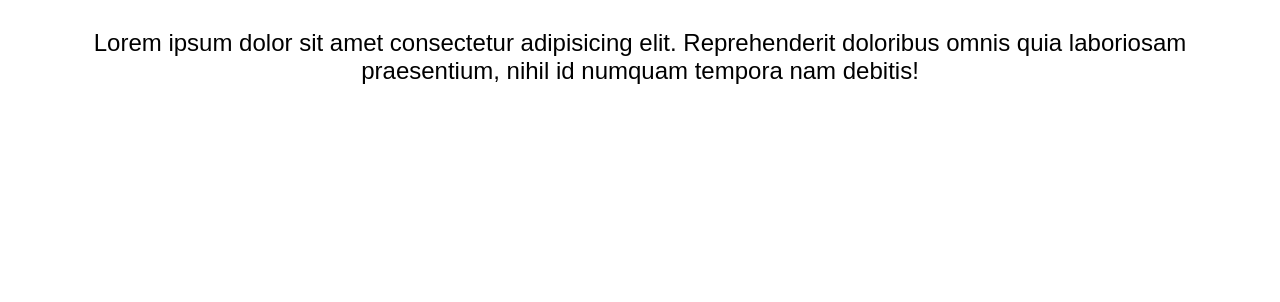
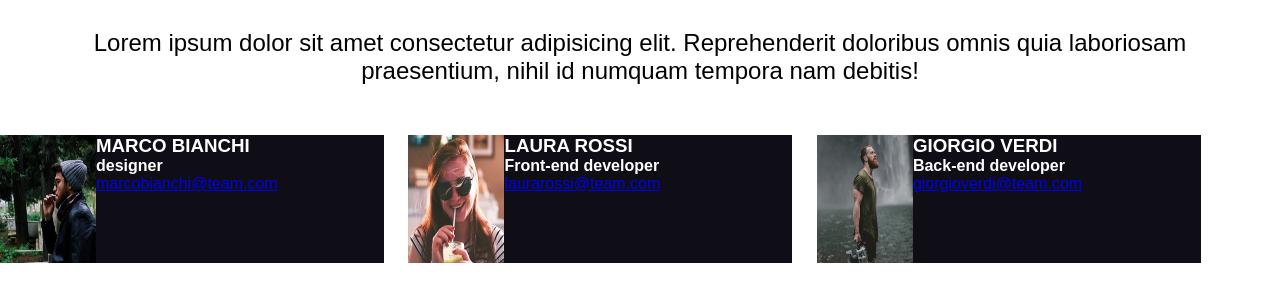
Before and after one commit to francescolazzarin/html-css-float-cards, a plain HTML site: page index.html in a window 1280 px wide. Shown: the part 58-360 px from the top of the page. Drawn offline with Linux system fonts and the light colour scheme.

Commit message:
feat(main)aggiunta prima linea

```diff
--- a/index.html
+++ b/index.html
@@ -14,7 +14,54 @@
             <h2>Lorem ipsum dolor sit amet consectetur adipisicing elit. Reprehenderit doloribus omnis quia laboriosam praesentium, nihil id numquam tempora nam debitis!</h2>
     </header>
     <main>
+         <!-- inizio prima linea -->
+         <div class="linea">
+            <div class="bg">
+                <div class="immagine">
+                    <img src="./img/male1.png" alt="">
+                </div>
+                <div class="nome">
+                    <h3>MARCO BIANCHI</h3>
+                </div>
+                <div class="prof">
+                    <h4>designer</h4>
+                </div>
+                <div class="mail">
+                    <a href="mailto:">marcobianchi@team.com</a>
+                </div>
 
+            </div>
+            <div class="bg">
+                <div class="immagine">
+                    <img src="./img/female1.png" alt="">
+                </div>
+                <div class="nome">
+                    <h3>LAURA ROSSI</h3>
+                </div>
+                <div class="prof">
+                    <h4>Front-end developer</h4>
+                </div>
+                <div class="mail">
+                    <a href="mailto:">laurarossi@team.com</a>
+                </div>
+
+            </div>
+            <div class="bg">
+                <div class="immagine">
+                    <img src="./img/male2.png" alt="">
+                </div>
+                <div class="nome">
+                    <h3>GIORGIO VERDI</h3>
+                </div>
+                <div class="prof">
+                    <h4>Back-end developer</h4>
+                </div>
+                <div class="mail">
+                    <a href="mailto:">giorgioverdi@team.com</a>
+                </div>
+
+            </div>
+        </div>
     </main>
 
 </body>
--- a/stylecss/main.css
+++ b/stylecss/main.css
@@ -19,3 +19,20 @@ h2{
     margin-right: auto;
     font-weight: 300;
     margin-bottom: 50px;
+}
+.bg img{
+    float: left;
+    height: 8rem;
+    width: 6rem;
+
+}
+.bg{
+    display: inline-block;
+    height: 8rem;
+    width: 30%;
+    background-color: #0F0E17;
+    margin-right: 20px;
+}
+h3,h4{
+    color:white;
+}
```
Also changed, not shown: img/female1.png (added), img/male1.png (added), img/male2.png (added).
